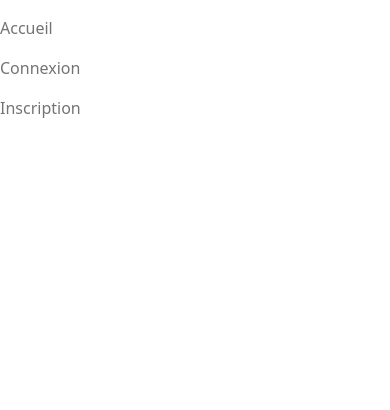
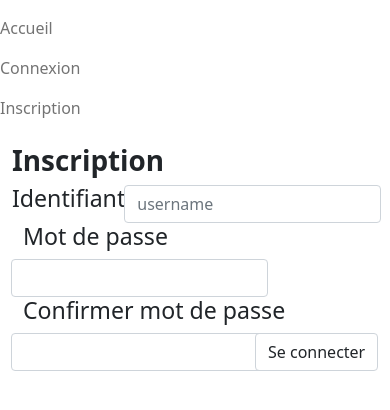
Before and after one commit to felixbardy/MiniPinterest, a PHP site: page /inscription.php in a window 390 px wide. Shown: the top 410 px of the page. Run offline with PHP 8.4, Linux system fonts and the light colour scheme.

Commit message:
Implémentation de inscription.php

```diff
--- a/inscription.php
+++ b/inscription.php
@@ -2,7 +2,58 @@
     session_start();
     require_once("./func/bd_images.php");
     require_once("./func/interface_generation.php");
+    require_once("./func/bd_users.php");
     $_SESSION["connection"] = getConnection("localhost", "root", "", "images");
+
+    //if (isset($_SESSION["logged"]) && $_SESSION["logged"])
+      //TODO Rediriger vers l'accueil
+
+    $formErrors = [];
+
+    // Si le formulaire d'inscription a été envoyé
+    if (!empty($_POST))
+    {
+      //Si le nom d'utilisateur est vide, ajouter l'erreur
+      if ($_POST["username"] == "")
+        $formErrors["nameEmpty"] = true;
+
+      // Si le nom d'utilisateur n'est pas disponible, ajouter l'erreur
+      if (!checkNicknameAvailability($_SESSION["connection"], $_POST["username"]))
+        $formErrors["nameTaken"] = true;
+
+      // Si le mot de passe est pas vide, ajouter l'erreur
+      if ($_POST["password"] == "")
+        $formErrors["passwordEmpty"] = true;
+
+      // Si la confirmation est différente, ajouter l'erreur
+      if ($_POST["password"] != $_POST["repeat_password"])
+        $formErrors["wrongValidation"] = true;
+
+      // Si aucune erreur n'a été détéctée, valider et créer le compte et connecter l'utilisateur
+      if (empty($formErrors))
+      {
+        //TODO valider et créer le compte, connecter l'utilisateur et rediriger vers l'accueil
+        echo "<p>";
+        echo "Inscription réussie!\n";
+        echo "username: " . $_POST["username"] . "\n";
+        echo "password: " . $_POST["password"] . "\n";
+        echo "password_validation: " . $_POST["repeat_password"] . "\n";
+        echo "</p>";
+
+        if (!createAccount($_SESSION["connection"], $_POST["username"], $_POST["password"]))
+        {
+          $formErrors["couldNotCreateAccount"] = true;
+        }
+        else
+        {
+          $_SESSION["logged"] = true;
+          $_SESSION["username"] = $_POST["username"];
+          header("Location: ./index.php");
+          exit;
+        }
+
+      }
+    }
 ?>
 
 <!doctype html>
@@ -19,5 +70,61 @@
     </head>
     <body>
         <?php echo generatePageHeader("Inscription"); ?>
+
+        <!-- Formulaire d'inscription -->
+        <div class="container-fluid">
+            <div class="row">
+                <div class="col-md-2 offset-md-5">
+                    <h1><b>Inscription</b></h1>
+                    <form name="sign_in" action="" method="POST">
+                        <div class="input-group">
+
+                            <div class="row">
+                                <h3>Identifiant</h3>
+                            </div>
+                            <div class="row">
+                                <input class="form-control
+                                <?php if (isset($formErrors["nameTaken"]) || isset($formErrors["nameEmpty"])) echo " is-invalid";?>" type="text" name="username" placeholder="username">
+                            </div>
+
+                            <div class="row alert alert-danger" role="alert" <?php if (!isset($formErrors["nameTaken"])) echo "style=\"display:none\""?> >
+                            Cet identifiant est déjà utilisé!
+                            </div>
+
+                            <div class="row alert alert-danger" role="alert" <?php if (!isset($formErrors["nameEmpty"])) echo "style=\"display:none\""?> >
+                            Le nom d'utilisateur ne peut pas être vide!
+                            </div>
+
+                            <div class="row">
+                                <h3>Mot de passe</h3>
+                            </div>
+                            <div class="row">
+                                <input class="form-control<?php if (isset($formErrors["passwordEmpty"])) echo " is-invalid";?>" type="password" name="password">
+                            </div>
+
+                            <div class="row alert alert-danger" role="alert" <?php if (!isset($formErrors["passwordEmpty"])) echo "style=\"display:none\""?> >
+                            Veuillez entrer un mot de passe!
+                            </div>
+
+                            <div class="row">
+                                <h3>Confirmer mot de passe</h3>
+                            </div>
+                            <div class="row">
+                                <input class="form-control<?php if (isset($formErrors["wrongValidation"])) echo " is-invalid";?>" type="password" name="repeat_password">
+                            </div>
+
+                            <div class="row alert alert-danger" role="alert" <?php if (!isset($formErrors["wrongValidation"])) echo "style=\"display:none\""?> >
+                            Les mots de passes ne correspondent pas!
+                            </div>
+
+                            <div class="row">
+                                <input class="form-control" type="submit" value="Se connecter">
+                            </div>
+                        </div>
+                    </form>
+                </div>
+            </div>
+        </div>
+        <!-- Fin du formulaire d'inscription -->
     </body>
 </html>
```
